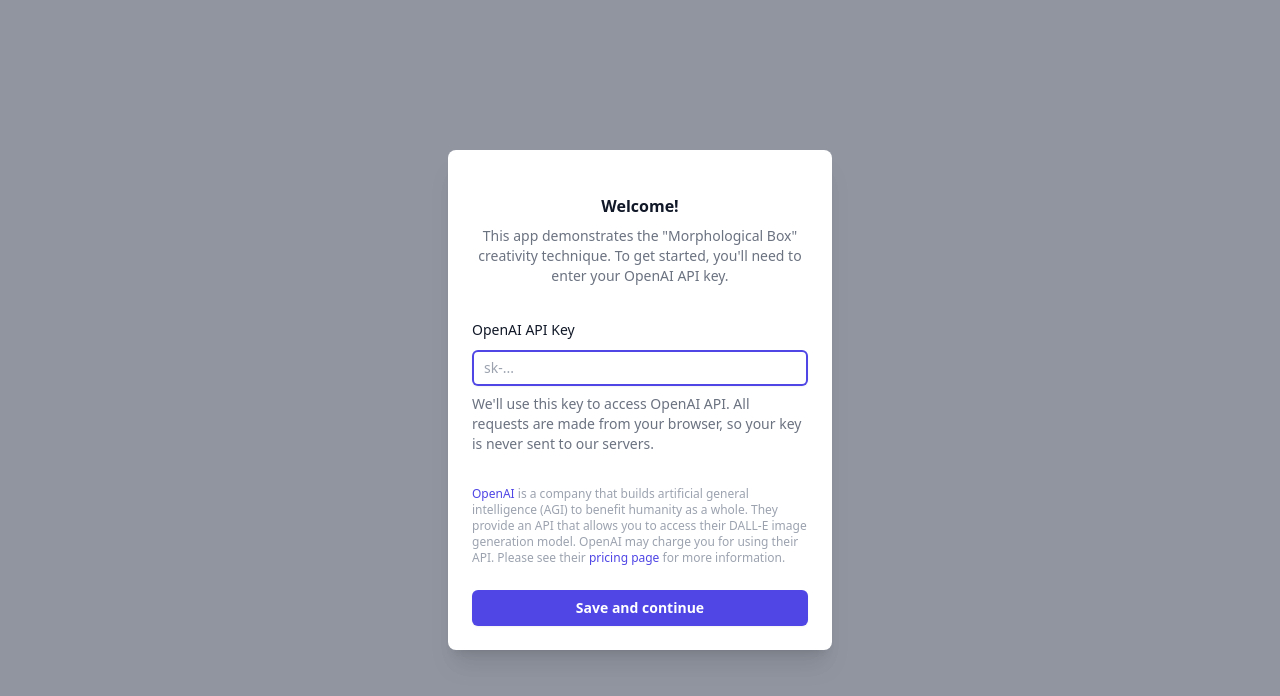
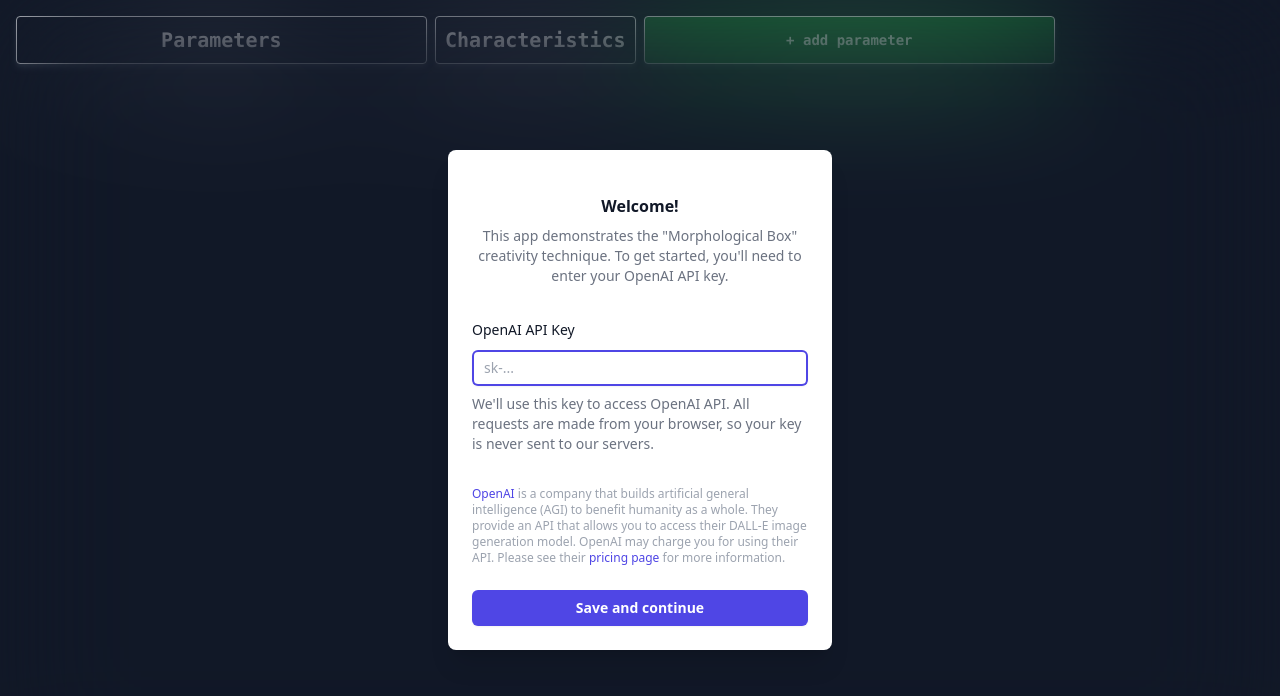
Before and after one commit to leonardstruck/morph-box-artist, a React (Vite) app: page / in a window 1280 px wide. Shown: the top 696 px of the page. Built offline with nearby package versions, Linux system fonts and the light colour scheme.

Commit message:
add table grid

```diff
--- a/src/App.tsx
+++ b/src/App.tsx
@@ -1,6 +1,7 @@
 import Onboarding from "./components/Onboarding";
 import useStore from "./store"
 import { QueryClient, QueryClientProvider } from "@tanstack/react-query";
+import Table from "./components/Table";
 
 const queryClient = new QueryClient();
 
@@ -10,6 +11,9 @@ function App() {
   return (
     <QueryClientProvider client={queryClient}>
       <Onboarding open={!apiKey} />
+      <div className="container mx-auto p-4">
+        <Table />
+      </div>
     </QueryClientProvider>
   )
 }
--- a/src/components/Onboarding.tsx
+++ b/src/components/Onboarding.tsx
@@ -31,7 +31,7 @@ const Onboarding = ({ open }: OnboardingProps) => {
     });
 
     return (
-        <Transition.Root show={open} as={Fragment}>
+        <Transition.Root show={open} as={Fragment} appear={true}>
             <Dialog as="div" className="relative z-10" onClose={() => { }}>
                 <Transition.Child
                     as={Fragment}
@@ -42,7 +42,7 @@ const Onboarding = ({ open }: OnboardingProps) => {
                     leaveFrom="opacity-100"
                     leaveTo="opacity-0"
                 >
-                    <div className="fixed inset-0 bg-gray-500 bg-opacity-75 transition-opacity" />
+                    <div className="fixed inset-0 backdrop-blur-3xl transition-opacity" />
                 </Transition.Child>
 
                 <div className="fixed inset-0 z-10 overflow-y-auto">
--- /dev/null
+++ b/src/components/Table.tsx
@@ -0,0 +1,73 @@
+import clsx from "clsx";
+import { useEffect, useState } from "react";
+import { CheckIcon, XMarkIcon } from "@heroicons/react/24/solid"
+
+const Table = () => {
+    return (
+        <div className="text-white">
+            <div className="grid grid-cols-6 gap-2">
+                <Box>Parameters</Box>
+                <Box colSpan={4}>Characteristics</Box>
+                <AddParameter />
+            </div>
+        </div>
+    )
+}
+
+const Box = ({ children, colSpan }: { children: React.ReactNode, colSpan?: number }) => {
+    return (
+        <div className={clsx(colSpan ? `col-span-${colSpan}` : "col-span-2", "h-12 border rounded flex justify-center items-center shadow-md shadow-gray-700 font-bold text-xl font-mono cursor-default")}>
+            {children}
+        </div>
+    )
+}
+
+const AddParameter = () => {
+    const [isActive, setIsActive] = useState(false);
+    const [name, setName] = useState("");
+
+    useEffect(() => {
+        const handleKeyDown = (e: KeyboardEvent) => {
+            if (e.key === "Enter") {
+                setName("");
+            }
+            if (e.key === "Escape") {
+                setIsActive(false);
+                setName("");
+            }
+        }
+
+        window.addEventListener("keydown", handleKeyDown);
+
+        return () => {
+            window.removeEventListener("keydown", handleKeyDown);
+        }
+    }, []);
+
+    if (!isActive) return (
+        <div
+            className="col-span-2 h-12 border rounded flex justify-center items-center shadow-md shadow-gray-700 font-bold text-sm font-mono bg-green-800 cursor-pointer"
+            onClick={() => setIsActive(true)}>
+            <span>+ add parameter</span>
+        </div>
+    );
+
+    return (
+        <div className="col-span-6 h-12 border rounded flex justify-center items-center shadow-md shadow-gray-700 font-bold text-xl font-mono pr-2">
+            <input type="text" className="bg-transparent text-white w-full text-2xl border-0 focus:border-transparent focus:ring-0" value={name} onChange={(e) => setName(e.currentTarget.value)} />
+            <div className="w-8 hover:text-green-600 cursor-pointer">
+                <CheckIcon />
+            </div>
+            <div className="w-8 hover:text-red-600 cursor-pointer" onClick={() => {
+                setIsActive(false);
+                setName("");
+            }}
+            >
+                <XMarkIcon />
+            </div>
+        </div >
+    );
+
+}
+
+export default Table;
--- a/src/index.css
+++ b/src/index.css
@@ -1,3 +1,7 @@
 @tailwind base;
 @tailwind components;
 @tailwind utilities;
+
+body, html {
+  @apply bg-gray-900;
+}
```
